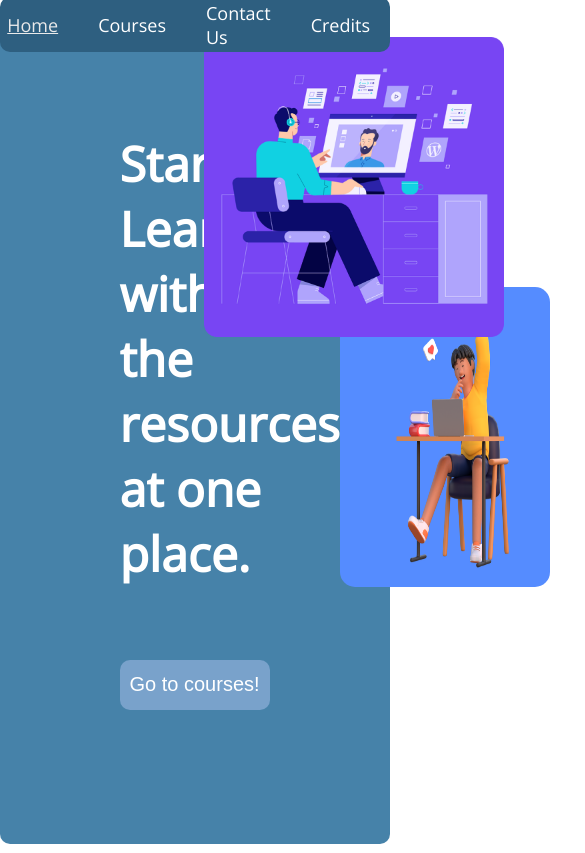
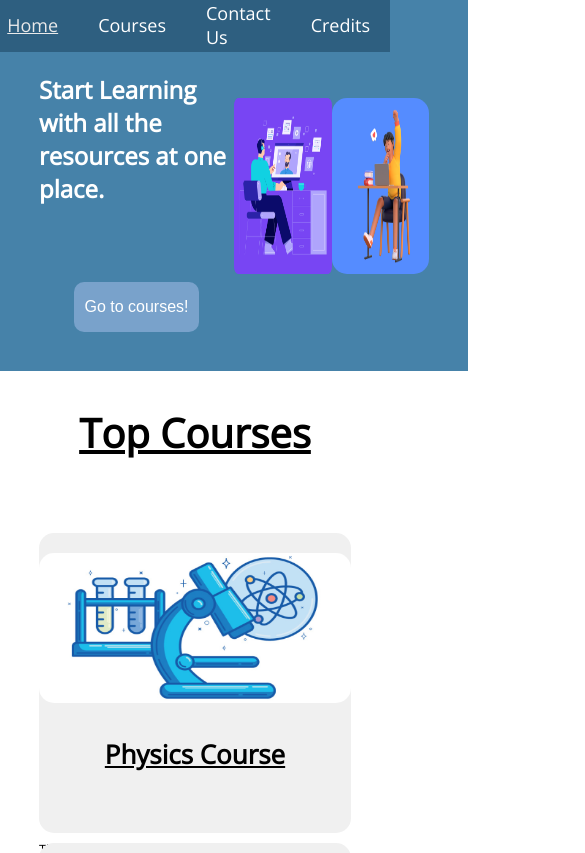
Before and after one commit to trickster03/course_website, a React (Create React App) app in the folder course/: page / in a window 390 px wide. Shown: the top 853 px of the page, 585 px wide, since content can reach past the window. Built offline with nearby package versions, Linux system fonts and the light colour scheme.

Commit message:
Commit from train - Shantanu

```diff
--- a/course/src/components/Bio/Bio.module.css
+++ b/course/src/components/Bio/Bio.module.css
@@ -1,4 +1,4 @@
-.phy
+/* .phy
 {
     margin: 5rem;
     align-items: center;
@@ -30,4 +30,64 @@ text-decoration: none;
     flex-direction: row;
     flex-wrap: wrap;
     justify-content: space-evenly;
+} */
+.phy {
+    margin: 5vh;
+    align-items: center;
+
+    /* Add min-width and max-width for responsiveness */
+    min-width: 300px;
+    max-width: 80vw;
+
+    @media screen and (max-width: 768px) {
+        margin: 3vh;
+    }
+
+    @media screen and (max-width: 480px) {
+        margin: 2vh;
+    }
 }
+
+.link {
+    text-decoration: none;
+    color: black;
+}
+
+.heading {
+    text-align: center;
+    font-weight: bolder;
+    text-decoration: none;
+
+    /* Adjust font-size based on viewport width */
+    font-size: calc(20px + 1.5vw);
+
+    @media screen and (max-width: 768px) {
+        font-size: 1.8rem;
+    }
+
+    @media screen and (max-width: 480px) {
+        font-size: 1.6rem;
+    }
+}
+
+.cardDiv {
+    display: grid;
+    grid-template-columns: repeat(auto-fit, minmax(200px, 1fr));
+    display: flex;
+    flex-direction: row;
+    flex-wrap: wrap;
+    justify-content: space-evenly;
+
+    /* Add padding for better spacing on smaller screens */
+    padding: 2vh 0;
+
+    @media screen and (max-width: 768px) {
+        padding: 1vh 0;
+        grid-template-columns: repeat(auto-fit, minmax(150px, 1fr));
+    }
+
+    @media screen and (max-width: 480px) {
+        padding: 0.5vh 0;
+        grid-template-columns: 1fr;
+    }
+}
--- a/course/src/components/Card/Card.module.css
+++ b/course/src/components/Card/Card.module.css
@@ -1,4 +1,4 @@
-.main
+/* .main
 {
     width: 375px;
     height: 380px;
@@ -31,4 +31,62 @@
     text-align: left;
     width: 90%;
 
+} */
+.main {
+    width: 80vw;
+    max-width: 375px;
+    height: 380px;
+    background-color: #f0f0f0;
+    border-radius: 15px;
+    margin: 20px;
+    display: flex;
+    flex-direction: column;
+    justify-content: flex-start;
+    align-items: center;
+
+    @media screen and (max-width: 768px) {
+        margin: 10px;
+    }
+
+    @media screen and (max-width: 480px) {
+        height: 300px;
+        margin: 5px;
+    }
 }
+
+.imageDiv {
+    width: 100%;
+    max-width: 350px;
+    height: 200px;
+    border-radius: 15px;
+    margin-top: 20px;
+
+    @media screen and (max-width: 768px) {
+        height: 180px;
+    }
+
+    @media screen and (max-width: 480px) {
+        height: 150px;
+    }
+}
+
+.heading {
+    font-size: calc(1.5rem + 0.5vw);
+
+    /* @media screen and (max-width: 480px) {
+      font-size: 1.2rem;
+    } */
+}
+
+.headingDiv {
+    text-align: left;
+    width: 90%;
+
+    @media screen and (max-width: 768px) {
+        width: 100%;
+    }
+
+    @media screen and (max-width: 480px) {
+        font-size: 0.8rem;
+    }
+}
--- a/course/src/components/Footer/Footer.module.css
+++ b/course/src/components/Footer/Footer.module.css
@@ -1,65 +1,160 @@
-.heading{
+ .heading {
      text-align: center;
      margin-bottom: 10px;
      margin-top: 25px;
  }
-.background{
+
+ .background {
      background-color: #4682A9;
-    height:250px;
-    width: 100%;
+     height: 250px;
+     width: 100vw;
      color: #FFFFFF;
      bottom: 0;
  }
-.footContainer
-{
-    max-width: 85%;
+
+ .footContainer {
+     width: 85vw;
      align-items: center;
-    margin:auto;
-    display:grid;
-    grid-template-columns: repeat(2,1fr);
+     margin: auto;
+     display: grid;
+     grid-template-columns: repeat(2, 1fr);
      grid-gap: 43rem;
  }
 
 
-.left{
+ .left {
      display: flex;
-    flex-direction:row;
-    max-width: 100%;
+     flex-direction: row;
+     max-width: 100vw;
 
  }
 
-.right
-{
+ .right {
 
      display: flex;
      flex-direction: row;
-    max-width: 100%;
+     max-width: 100vw;
      text-align: end;
 
  }
-.pgb{
+
+ .pgb {
      height: 2px;
      background-color: rgb(80, 77, 77);
-    width: 85%;
+     width: 85vw;
      margin-bottom: 0;
 
      margin-left: 6rem;
      border-radius: 20px;
  }
 
-.cpyrght{
+ .cpyrght {
      background-color: #FFFFFF;
-    color:black;
+     color: black;
      text-align: center;
      height: 4rem;
      margin-top: 4rem;
 
  }
 
-.cpytext{
+ .cpytext {
      margin-top: 10px;
      padding: 2px;
      font-size: x-small;
-    max-width: 80%;
+     max-width: 80vw;
      margin: auto;
  }
+
+ /* .heading {
+    text-align: center;
+    margin-bottom: 2vh;
+    margin-top: 5vh;
+}
+
+.background {
+    background-color: #4682A9;
+    height: 30vh;
+    width: 100vw;
+    color: #FFFFFF;
+    bottom: 0;
+}
+
+.footContainer {
+    max-width: 85%;
+    align-items: center;
+    margin: auto;
+    display: grid;
+    grid-template-columns: repeat(auto-fit, minmax(15vw, 1fr));
+    grid-gap: 8vh;
+}
+
+@media only screen and (max-width: 768px) {
+    .footContainer {
+        max-width: 90vw;
+        grid-gap: 4vh;
+    }
+
+    .pgb {
+        margin-left: 4vw;
+    }
+
+    .cpytext {
+        font-size: 0.8rem;
+    }
+}
+
+@media only screen and (max-width: 480px) {
+    .footContainer {
+        max-width: 95vw;
+        grid-template-columns: 1fr;
+        grid-gap: 2vh;
+    }
+
+    .pgb {
+        margin-left: 3vw;
+    }
+
+    .cpyright {
+        height: 7vh;
+    }
+
+    .cpytext {
+        font-size: 0.7rem;
+    }
+}
+
+.left,
+.right {
+    display: flex;
+    flex-direction: row;
+    max-width: 100vw;
+}
+
+.right {
+    text-align: end;
+}
+
+.pgb {
+    height: 0.5vh;
+    background-color: rgb(80, 77, 77);
+    width: 75vw;
+    margin-bottom: 0;
+    margin-left: 5vw;
+    border-radius: 20px;
+}
+
+.cpyrght {
+    background-color: #FFFFFF;
+    color: black;
+    text-align: center;
+    height: 7vh;
+    margin-top: 8vh;
+}
+
+.cpytext {
+    margin-top: 2vh;
+    padding: 1vh;
+    font-size: 0.8rem;
+    max-width: 80vw;
+    margin: auto;
+} */
--- a/course/src/components/Navbar/Navbar.module.css
+++ b/course/src/components/Navbar/Navbar.module.css
@@ -1,7 +1,7 @@
-.background{
+.background {
     background-color: rgb(46, 95, 128);
     height: 55px;
-    width: 100%;
+    width: 100vw;
     display: flex;
     flex-direction: row;
     justify-content: flex-end;
@@ -13,16 +13,16 @@
     margin-top: -3px;
 }
 
-.links{
+.links {
     color: #FFFFFF;
     padding: 20px;
     text-decoration: none;
     font-size: large;
 }
 
-.links:hover{
+.links:hover {
 
-    color:rgb(234, 234, 234);
+    color: rgb(234, 234, 234);
     text-decoration: underline;
 
 }
--- a/course/src/components/accordian/Accordian.module.css
+++ b/course/src/components/accordian/Accordian.module.css
@@ -1,4 +1,4 @@
-* {
+/* * {
     margin: 0;
     padding: 0;
     box-sizing: border-box;
@@ -46,4 +46,61 @@
     .accordion {
       width: 90%;
     }
+  } */
+body {
+  margin: 0;
+  padding: 0;
+  box-sizing: border-box;
+}
+
+h1 {
+  text-align: center;
+  margin: 4vh auto 8vh auto;
+  font-size: 24px;
+  max-width: 480px;
+}
+
+.accordion {
+  max-width: 80vw;
+  margin: 4vh auto;
+  padding: 2vh;
+  border-radius: 5vh;
+  background-color: #bdcccf;
+}
+
+@media only screen and (max-width: 768px) {
+  .accordion {
+    max-width: 90vw;
   }
+}
+
+@media only screen and (max-width: 480px) {
+  .accordion {
+    max-width: 95vw;
+  }
+}
+
+.accordion_title {
+  display: flex;
+  flex-direction: row;
+  justify-content: space-between;
+  align-items: center;
+  padding: 2vh 3vw;
+  cursor: pointer;
+  background-color: #acc2c6;
+  color: #212529;
+  border-radius: 5vh 5vh 0 0;
+  width: 100%;
+}
+
+.accordion_title:hover {
+  background-color: #a0b5b8;
+}
+
+.accordion-content {
+  padding: 3vh 4vw;
+  background-color: #f8f9fa;
+  border-radius: 0 0 5vh 5vh;
+  font-size: 18px;
+  width: 94%;
+}
--- a/course/src/index.css
+++ b/course/src/index.css
@@ -7,7 +7,6 @@ body {
   -moz-osx-font-smoothing: grayscale;
 }
 
-
 code {
   font-family: source-code-pro, Menlo, Monaco, Consolas, 'Courier New',
     monospace;
--- a/course/src/pages/Home/Home.module.css
+++ b/course/src/pages/Home/Home.module.css
@@ -1,12 +1,12 @@
-.main{
+.main {
     background-color: #4682A9;
-    width: 100%;
+    width: 100vw;
     height: 100vh;
     display: flex;
     padding: 5%;
 }
 
-.textdiv{
+.textdiv {
     color: #FFFFFF;
     padding-left: 100px;
     width: 800px;
@@ -18,19 +18,18 @@
     text-decoration: none;
 }
 
-.heading
-{
+.heading {
     text-decoration: none;
     text-align: left;
 }
 
-.image{
+.image {
     width: 100%;
     height: 100%;
     border-radius: 15px;
 }
 
-.button{
+.button {
     margin-top: 10px;
     height: 50px;
     font-size: 20px;
@@ -41,12 +40,11 @@
     color: #FFFFFF;
 }
 
-.button:hover
-{
+.button:hover {
     background-color: #1b689b;
 }
 
-.imagediv{
+.imagediv {
     position: relative;
     width: 60%;
     display: flex;
@@ -56,7 +54,7 @@
     margin-top: 5%;
 }
 
-.absdiv{
+.absdiv {
     position: absolute;
     width: 300px;
     height: 300px;
@@ -64,15 +62,18 @@
     right: 22%;
 
 }
-.absimage{
+
+.absimage {
     height: 100%;
     width: 100%;
 
 }
 
-.normaldiv{
+.normaldiv {
     width: 300px;
-    height: 300px;.main{
+    height: 300px;
+
+    .main {
         background-color: #4682A9;
         width: 100%;
         height: 90vh;
@@ -80,7 +81,7 @@
         padding-top: 5%;
     }
 
-    .textdiv{
+    .textdiv {
         color: #FFFFFF;
         padding-left: 100px;
         width: 800px;
@@ -91,13 +92,13 @@
         font-size: 1.5rem;
     }
 
-    .image{
+    .image {
         width: 100%;
         height: 100%;
         border-radius: 15px;
     }
 
-    .button{
+    .button {
         margin-top: 10px;
         height: 50px;
         font-size: 20px;
@@ -108,12 +109,11 @@
         color: #FFFFFF;
     }
 
-    .button:hover
-    {
+    .button:hover {
         background-color: #1b689b;
     }
 
-    .imagediv{
+    .imagediv {
         position: relative;
         width: 60%;
         display: flex;
@@ -123,7 +123,7 @@
         margin-top: 5%;
     }
 
-    .absdiv{
+    .absdiv {
         position: absolute;
         width: 300px;
         height: 300px;
@@ -131,20 +131,102 @@
         right: 22%;
 
     }
-    .absimage{
+
+    .absimage {
         height: 100%;
         width: 100%;
 
     }
 
-    .normaldiv{
+    .normaldiv {
         width: 300px;
         height: 300px;
         margin-top: 250px;
         /* border: 10px solid; */
         border-radius: 15px;
     }
+
     margin-top: 250px;
     /* border: 10px solid; */
     border-radius: 15px;
 }
+
+@media screen and (max-width: 768px) {
+    .main {
+        padding: 10%;
+        height: auto;
+    }
+
+    .textdiv {
+        padding: 0;
+        width: 100%;
+        margin-top: 0;
+        text-align: center;
+    }
+
+    .image {
+        border-radius: 10px;
+    }
+
+    .imagediv {
+        width: 100%;
+        justify-content: center;
+        margin: 5% 0;
+    }
+
+    .absdiv {
+        position: static;
+        width: 100%;
+        height: auto;
+        margin: 5% 0;
+    }
+
+    .normaldiv {
+        width: 100%;
+        height: auto;
+        margin: 5% 0;
+    }
+}
+
+/* For screens up to 480px */
+@media screen and (max-width: 480px) {
+    .main {
+        padding: 10%;
+        height: auto;
+    }
+
+    .textdiv {
+        width: 100%;
+        padding: 0;
+        margin-top: 0;
+        text-align: center;
+    }
+
+    .image {
+        border-radius: 5px;
+    }
+
+    .button {
+        font-size: 16px;
+    }
+
+    .imagediv {
+        width: 100%;
+        justify-content: center;
+        margin: 10% 0;
+    }
+
+    .absdiv {
+        position: static;
+        width: 100%;
+        height: auto;
+        margin: 10% 0;
+        /* Adjust margins as needed */
+    }
+
+    .normaldiv {
+        width: 100%;
+        height: auto;
+        margin: 10% 0;
+    }
+}
--- a/course/src/pages/Physics/Physics.jsx
+++ b/course/src/pages/Physics/Physics.jsx
@@ -7,12 +7,12 @@ const Physics = () => {
   return (
     <div className={phycss.phy}>
       <h1 className={phycss.heading}>Physics</h1>
-    <div className={phycss.cardDiv}>
- <Link to='/physics/video' className={phycss.link}>  <Card Heading="Vidoes" description="This course contains all the lecture videos, notes and assignments." Image={physics}/></Link>
-   <Link to='/physics/notes' className={phycss.link}> <Card Heading="Notes" description="This course contains all the lecture videos, notes and assignments." Image={physics}/></Link>
- <Link to='/physics/assignment' className={phycss.link}>  <Card Heading="Assigment" description="This course contains all the lecture videos, notes and assignments." Image={physics}/></Link>
-   </div>
-   </div>
+      <div className={phycss.cardDiv}>
+        <Link to='/physics/video' className={phycss.link}>  <Card Heading="Vidoes" description="This course contains all the lecture videos, notes and assignments." Image={physics} /></Link>
+        <Link to='/physics/notes' className={phycss.link}> <Card Heading="Notes" description="This course contains all the lecture videos, notes and assignments." Image={physics} /></Link>
+        <Link to='/physics/assignment' className={phycss.link}>  <Card Heading="Assignment" description="This course contains all the lecture videos, notes and assignments." Image={physics} /></Link>
+      </div>
+    </div>
   )
 }
 
```
Also changed, not shown: course/src/App.css (+34 -24 lines), course/src/App.js (indentation only). Lines whose indentation alone changed are shown as unchanged.
